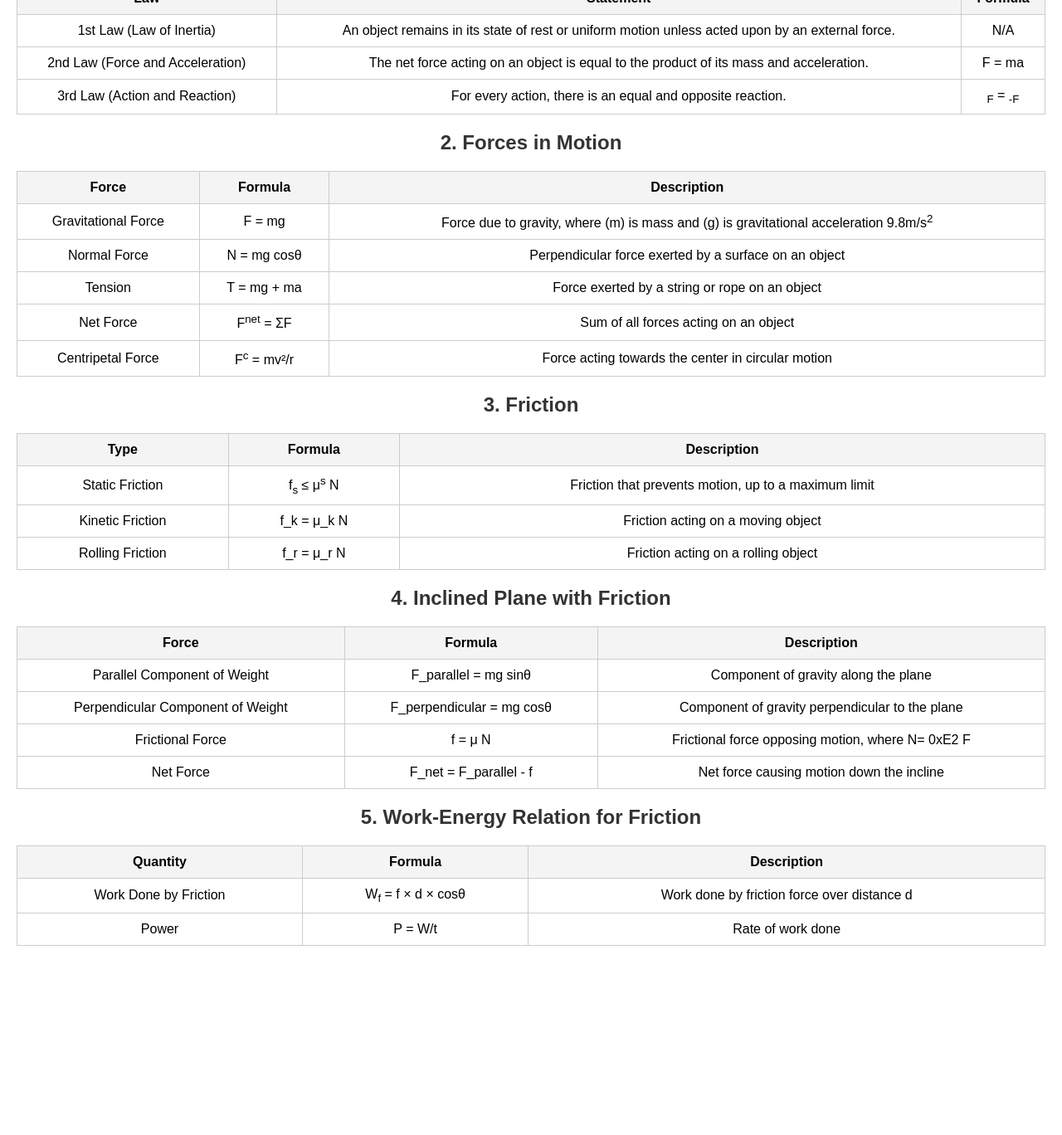
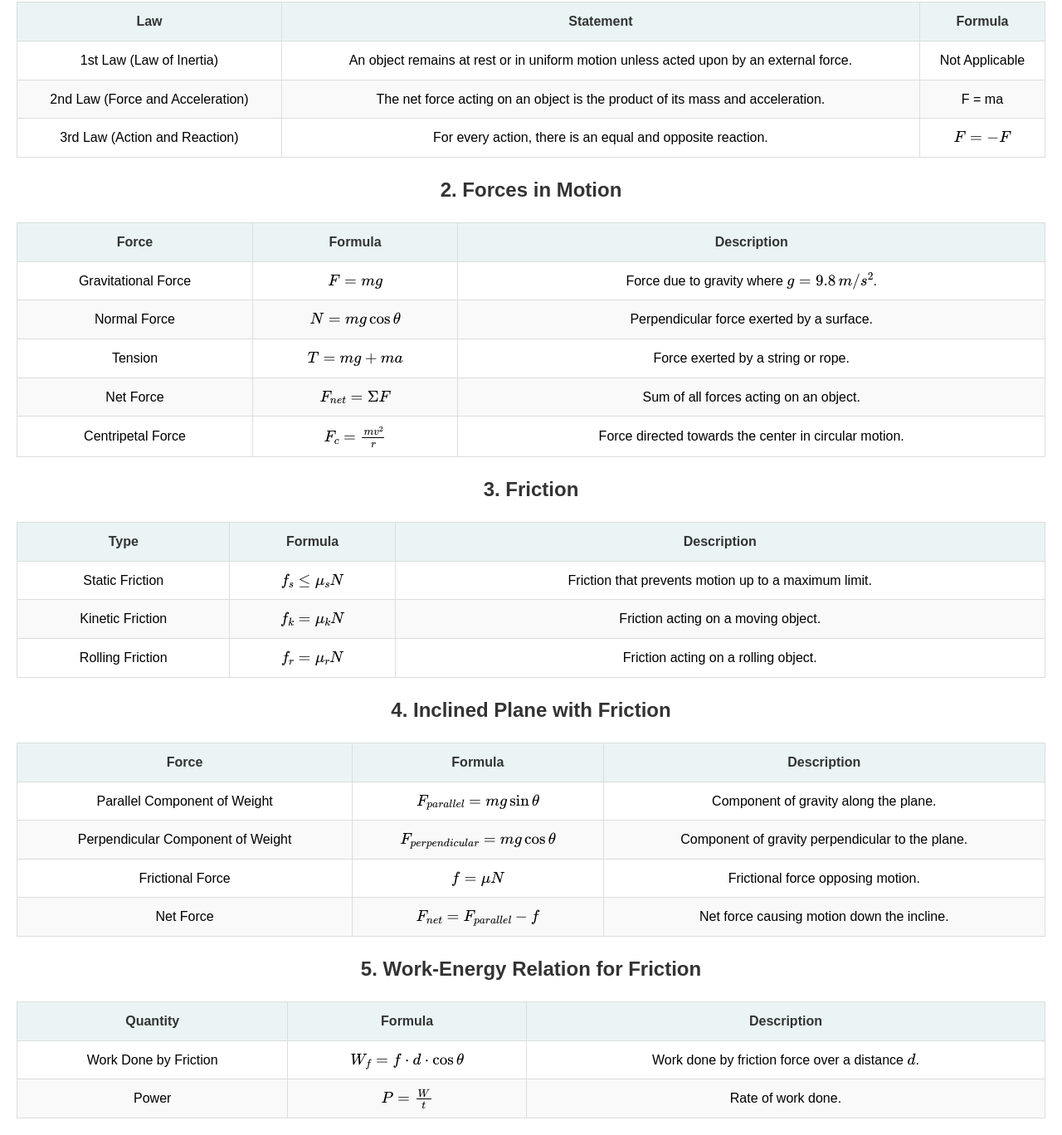
Before and after one commit to AbhishekSinghGaira/Nlm, a plain HTML site: page index.html in a window 1280 px wide. Shown: the part 150-1518 px from the top of the page at 83% size. Before the commit the page ends 1310 px from the top, so only its background shows below. Drawn offline with nearby package versions, Linux system fonts and the light colour scheme.

Commit message:
Update index.html

```diff
--- a/index.html
+++ b/index.html
@@ -11,6 +11,7 @@
         body {
             font-family: Arial, sans-serif;
             margin: 20px;
+            line-height: 1.6;
         }
         h1, h2 {
             text-align: center;
@@ -21,15 +22,33 @@
             border-collapse: collapse;
             margin: 20px 0;
         }
-        table, th, td {
-            border: 1px solid #ccc;
-        }
         th, td {
+            border: 1px solid #ddd;
             padding: 10px;
             text-align: center;
         }
         th {
-            background-color: #f4f4f4;
+            background-color: #eaf4f4;
+            color: #333;
+            font-weight: bold;
+        }
+        tr:nth-child(even) {
+            background-color: #f9f9f9;
+        }
+        tr:hover {
+            background-color: #f1f1f1;
+        }
+        @media print {
+            body {
+                font-size: 12pt;
+                line-height: 1.4;
+            }
+            table {
+                page-break-inside: avoid;
+            }
+            button {
+                display: none;
+            }
         }
     </style>
 </head>
@@ -38,133 +57,152 @@
 
     <h2>1. Newton's Laws of Motion</h2>
     <table>
+        <thead>
             <tr>
                 <th>Law</th>
                 <th>Statement</th>
                 <th>Formula</th>
             </tr>
+        </thead>
+        <tbody>
             <tr>
                 <td>1st Law (Law of Inertia)</td>
-            <td>An object remains in its state of rest or uniform motion unless acted upon by an external force.</td>
-            <td>N/A</td>
+                <td>An object remains at rest or in uniform motion unless acted upon by an external force.</td>
+                <td>Not Applicable</td>
             </tr>
             <tr>
                 <td>2nd Law (Force and Acceleration)</td>
-            <td>The net force acting on an object is equal to the product of its mass and acceleration.</td>
+                <td>The net force acting on an object is the product of its mass and acceleration.</td>
                 <td>F = ma</td>
             </tr>
             <tr>
                 <td>3rd Law (Action and Reaction)</td>
                 <td>For every action, there is an equal and opposite reaction.</td>
-            <td><sub>F</sub> = <sub>-F</sub></td>
+                <td>\( F = -F \)</td>
             </tr>
+        </tbody>
     </table>
 
     <h2>2. Forces in Motion</h2>
     <table>
+        <thead>
             <tr>
                 <th>Force</th>
                 <th>Formula</th>
                 <th>Description</th>
             </tr>
+        </thead>
+        <tbody>
             <tr>
                 <td>Gravitational Force</td>
-            <td>F = mg</td>
-            <td>Force due to gravity, where (m) is mass and (g) is gravitational acceleration 9.8m/s<sup>2</sup></td>
+                <td>\( F = mg \)</td>
+                <td>Force due to gravity where \( g = 9.8 \, m/s^2 \).</td>
             </tr>
             <tr>
                 <td>Normal Force</td>
-            <td>N = mg cosθ</td>
-            <td>Perpendicular force exerted by a surface on an object</td>
+                <td>\( N = mg \cos \theta \)</td>
+                <td>Perpendicular force exerted by a surface.</td>
             </tr>
             <tr>
                 <td>Tension</td>
-            <td>T = mg + ma</td>
-            <td>Force exerted by a string or rope on an object</td>
+                <td>\( T = mg + ma \)</td>
+                <td>Force exerted by a string or rope.</td>
             </tr>
             <tr>
                 <td>Net Force</td>
-            <td>F<sup>net</sup> = ΣF</td>
-            <td>Sum of all forces acting on an object</td>
+                <td>\( F_{net} = \Sigma F \)</td>
+                <td>Sum of all forces acting on an object.</td>
             </tr>
             <tr>
                 <td>Centripetal Force</td>
-            <td>F<sup>c</sup> = mv²/r</td>
-            <td>Force acting towards the center in circular motion</td>
+                <td>\( F_c = \frac{mv^2}{r} \)</td>
+                <td>Force directed towards the center in circular motion.</td>
             </tr>
+        </tbody>
     </table>
 
     <h2>3. Friction</h2>
     <table>
+        <thead>
             <tr>
                 <th>Type</th>
                 <th>Formula</th>
                 <th>Description</th>
             </tr>
+        </thead>
+        <tbody>
             <tr>
                 <td>Static Friction</td>
-            <td>f<sub>s</sub> ≤ μ<sup>s</sup> N</td>
-            <td>Friction that prevents motion, up to a maximum limit</td>
+                <td>\( f_s \leq \mu_s N \)</td>
+                <td>Friction that prevents motion up to a maximum limit.</td>
             </tr>
             <tr>
                 <td>Kinetic Friction</td>
-            <td>f_k = μ_k N</td>
-            <td>Friction acting on a moving object</td>
+                <td>\( f_k = \mu_k N \)</td>
+                <td>Friction acting on a moving object.</td>
             </tr>
             <tr>
                 <td>Rolling Friction</td>
-            <td>f_r = μ_r N</td>
-            <td>Friction acting on a rolling object</td>
+                <td>\( f_r = \mu_r N \)</td>
+                <td>Friction acting on a rolling object.</td>
             </tr>
+        </tbody>
     </table>
 
     <h2>4. Inclined Plane with Friction</h2>
     <table>
+        <thead>
             <tr>
                 <th>Force</th>
                 <th>Formula</th>
                 <th>Description</th>
             </tr>
+        </thead>
+        <tbody>
             <tr>
                 <td>Parallel Component of Weight</td>
-            <td>F_parallel = mg sinθ</td>
-            <td>Component of gravity along the plane</td>
+                <td>\( F_{parallel} = mg \sin \theta \)</td>
+                <td>Component of gravity along the plane.</td>
             </tr>
             <tr>
                 <td>Perpendicular Component of Weight</td>
-            <td>F_perpendicular = mg cosθ</td>
-            <td>Component of gravity perpendicular to the plane</td>
+                <td>\( F_{perpendicular} = mg \cos \theta \)</td>
+                <td>Component of gravity perpendicular to the plane.</td>
             </tr>
             <tr>
                 <td>Frictional Force</td>
-            <td>f = μ N</td>
-            <td>Frictional force opposing motion, where N= 0xE2 F</td>
+                <td>\( f = \mu N \)</td>
+                <td>Frictional force opposing motion.</td>
             </tr>
             <tr>
                 <td>Net Force</td>
-            <td>F_net = F_parallel - f</td>
-            <td>Net force causing motion down the incline</td>
+                <td>\( F_{net} = F_{parallel} - f \)</td>
+                <td>Net force causing motion down the incline.</td>
             </tr>
+        </tbody>
     </table>
 
     <h2>5. Work-Energy Relation for Friction</h2>
     <table>
+        <thead>
             <tr>
                 <th>Quantity</th>
                 <th>Formula</th>
                 <th>Description</th>
             </tr>
+        </thead>
+        <tbody>
             <tr>
                 <td>Work Done by Friction</td>
-            <td>W<sub>f</sub> = f × d × cosθ</td>
-            <td>Work done by friction force over distance d</td>
+                <td>\( W_f = f \cdot d \cdot \cos \theta \)</td>
+                <td>Work done by friction force over a distance \( d \).</td>
             </tr>
             <tr>
                 <td>Power</td>
-            <td>P = W/t</td>
-            <td>Rate of work done</td>
+                <td>\( P = \frac{W}{t} \)</td>
+                <td>Rate of work done.</td>
             </tr>
+        </tbody>
     </table>
-
 </body>
 </html>
```
Lines whose indentation alone changed are shown as unchanged.
